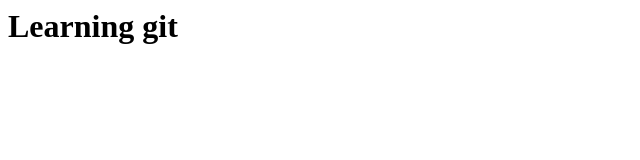
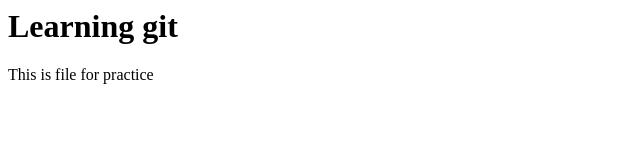
Before and after one commit to simranwahi/practising-git, a plain HTML site: page index.html in a window 1280 px wide. Shown: the whole page, without its empty margins (0-640 px from the left). Drawn offline with Linux system fonts and the light colour scheme.

```diff
--- a/index.html
+++ b/index.html
@@ -1 +1 @@
-<h1>Learning git</h1>
+<h1>Learning git</h1><body>This is file for practice
```
